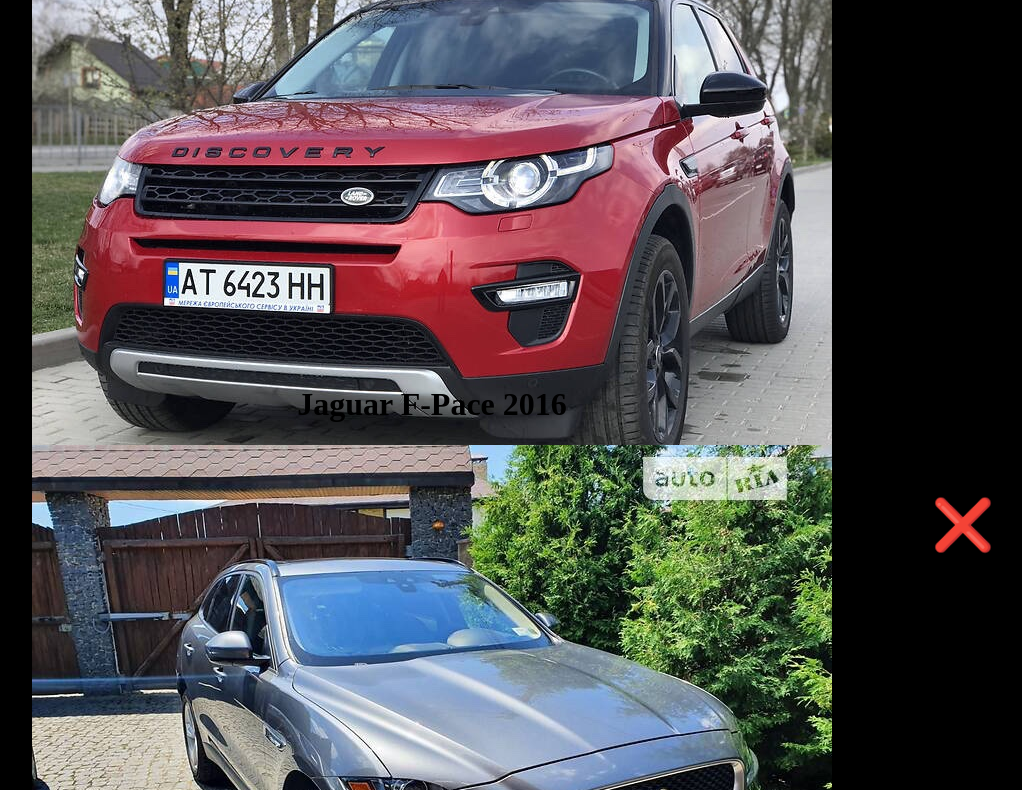
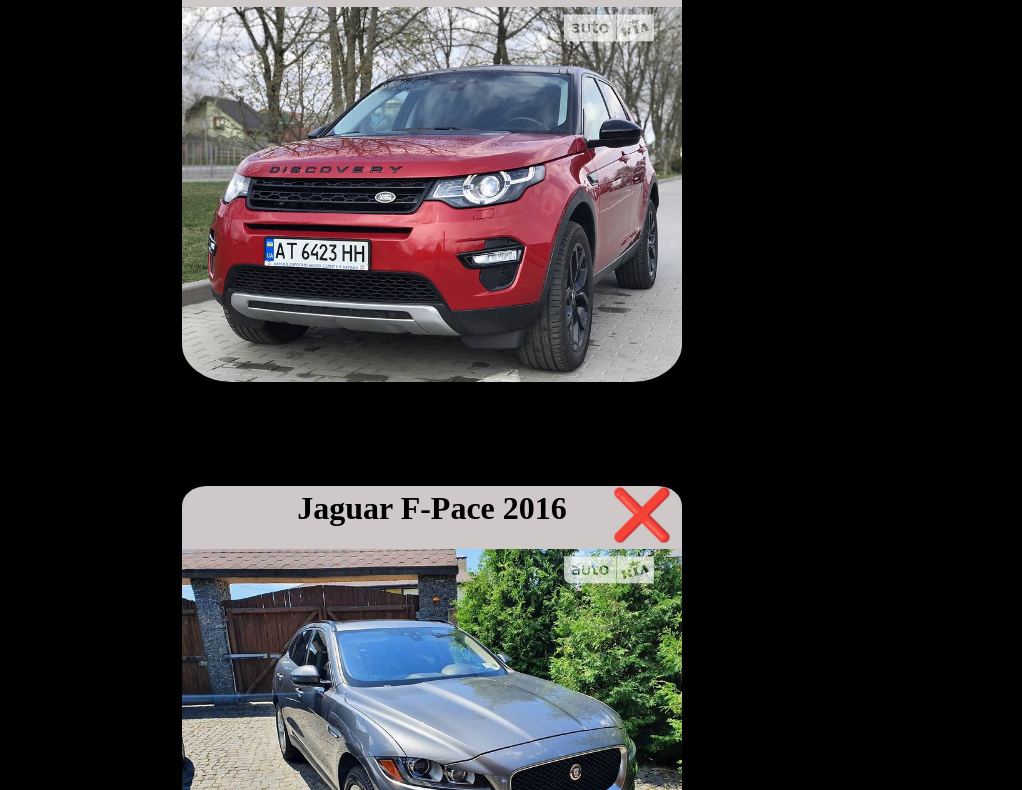
Before and after one commit to Lilbodyn/js, a plain HTML site: page animationctransition&scrollaos/carsanimation/scrollanimation.html in a window 1280 px wide. Shown: the part 694-1484 px from the top of the page, without its empty margins (208-1230 px from the left). Drawn offline with nearby package versions, Linux system fonts and the light colour scheme.

Commit message:
Update bgtextan.css

```diff
--- a/animationctransition&scrollaos/carsanimation/bgtextan.css
+++ b/animationctransition&scrollaos/carsanimation/bgtextan.css
@@ -28,7 +28,7 @@
     text-decoration: none;
     color: black;
 }
-#div{
+#onediv, #twodiv, #threediv, #fourdiv, #fivediv{
     width: 500px;
     height: 400px;
     background-color: rgb(207, 200, 200);
@@ -41,7 +41,7 @@
     border-radius: 5%;
 }
 
-#div img{
+#bigdiv img{
     width: 100%;
     position: relative;
     border-bottom-left-radius: 10%;
```
